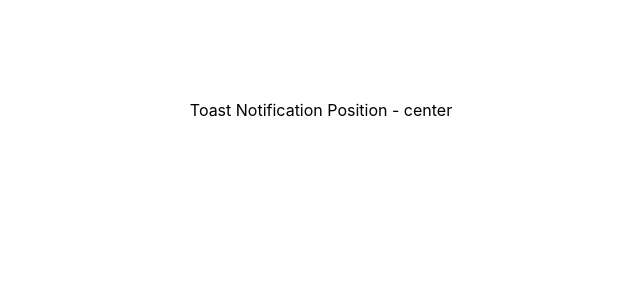
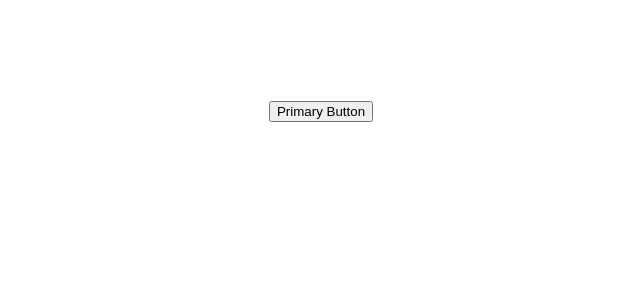
Before and after one commit to Shahrukh-elRed/react-typescript-codevolution, a React (Create React App) app: page / in a window 1280 px wide. Shown: the top 300 px of the page, without its empty margins (319-959 px from the left). Built offline with nearby package versions, Linux system fonts and the light colour scheme.

Commit message:
Wrapping HTML Elements

```diff
--- a/src/App.tsx
+++ b/src/App.tsx
@@ -1,10 +1,12 @@
 import "./App.css";
-import { Toast } from "./components/templateliterals/Toast";
+import { CustomButton } from "./components/html/Button";
 
 function App() {
   return (
     <div className="App">
-      <Toast position="center" />
+      <CustomButton variant="primary" onClick={() => console.log("Clicked")}>
+        Primary Button
+      </CustomButton>
     </div>
   );
 }
--- /dev/null
+++ b/src/components/html/Button.tsx
@@ -0,0 +1,12 @@
+type ButtonProps = {
+  variant: "primary" | "secondary";
+  children: string;
+} & Omit<React.ComponentProps<"button">, "children">;
+
+export const CustomButton = ({ variant, children, ...rest }: ButtonProps) => {
+  return (
+    <button className={`class-with-${variant}`} {...rest}>
+      {children}
+    </button>
+  );
+};
--- /dev/null
+++ b/src/components/html/Input.tsx
@@ -0,0 +1,5 @@
+type InputProps = React.ComponentProps<"input">;
+
+export const Input = (props: InputProps) => {
+  return <input {...props} />;
+};
```
